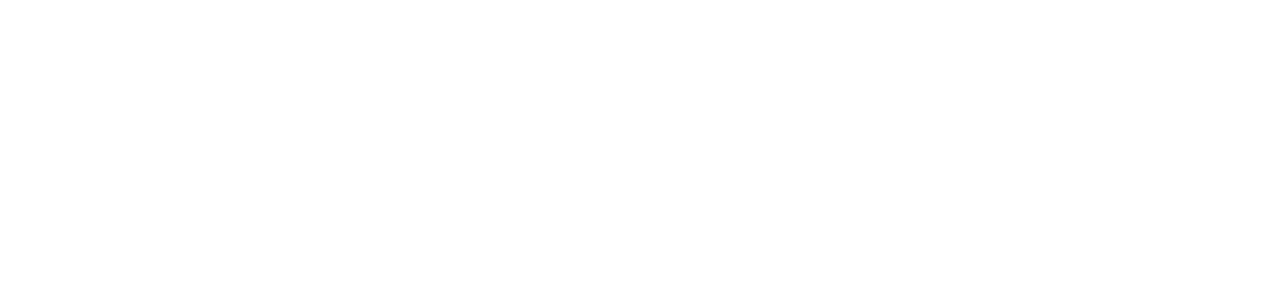
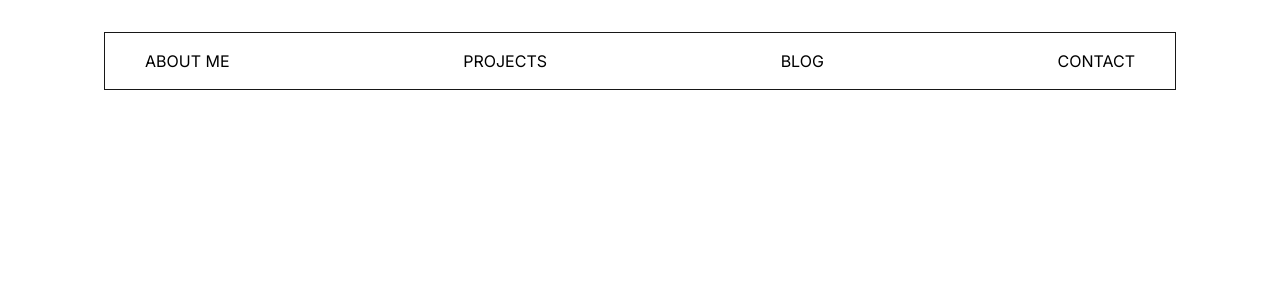
Before and after one commit to abhrajitray77/abhrajit-portfolio, a Next.js app: page / in a window 1280 px wide. Shown: the top 300 px of the page. Built offline with nearby package versions, Linux system fonts and the light colour scheme.

Commit message:
🔼 Added Nav | Added next themes

```diff
--- /dev/null
+++ b/app/Providers.tsx
@@ -0,0 +1,12 @@
+"use client";
+import { ThemeProvider } from "next-themes";
+
+type Props = {};
+
+export const Providers = ({ children }: { children: React.ReactNode }) => {
+	return (
+		<ThemeProvider enableSystem={true} attribute="class">
+			{children}
+		</ThemeProvider>
+	);
+};
--- a/app/layout.tsx
+++ b/app/layout.tsx
@@ -1,22 +1,28 @@
-import type { Metadata } from 'next'
-import { Inter } from 'next/font/google'
-import './globals.css'
+import type { Metadata } from "next";
+import { Inter } from "next/font/google";
+import "./globals.css";
+import Header from "@/components/Header";
 
-const inter = Inter({ subsets: ['latin'] })
+const inter = Inter({ subsets: ["latin"] });
 
 export const metadata: Metadata = {
-  title: 'Create Next App',
-  description: 'Generated by create next app',
-}
+  title: "Abhrajit Ray",
+  description: "Portfolio site of Abhrajit Ray",
+};
 
 export default function RootLayout({
   children,
 }: {
-  children: React.ReactNode
+  children: React.ReactNode;
 }) {
   return (
     <html lang="en">
-      <body className={inter.className}>{children}</body>
+      <body className={inter.className}>
+        <header>
+          <Header />
+        </header>
+        {children}
+      </body>
     </html>
-  )
+  );
 }
--- /dev/null
+++ b/components/Header.tsx
@@ -0,0 +1,14 @@
+import React from "react";
+import DesktopNav from "./Navigation/DesktopNav";
+
+const Header = () => {
+  return (
+    <div className="max-w-6xl mx-auto">
+      <div className="hidden md:block px-10 pt-6 lg:pt-8">
+        <DesktopNav />
+      </div>
+    </div>
+  );
+};
+
+export default Header;
--- /dev/null
+++ b/components/Hero.tsx
@@ -0,0 +1,11 @@
+import React from 'react'
+
+const Hero = () => {
+  return (
+    <div>
+
+    </div>
+  )
+}
+
+export default Hero
--- /dev/null
+++ b/components/Navigation/DesktopNav.tsx
@@ -0,0 +1,24 @@
+import React from 'react'
+
+const DesktopNav = () => {
+  return (
+    <nav className='border-[1px] border-neutral-900 py-4 px-10'>
+        <ul className='flex justify-between space-x-10 uppercase'>
+           <li>
+                About Me
+            </li>
+            <li>
+                Projects
+            </li>
+            <li>
+                Blog
+            </li>
+            <li>
+                Contact
+            </li>
+        </ul>
+    </nav>
+  )
+}
+
+export default DesktopNav
--- a/tailwind.config.ts
+++ b/tailwind.config.ts
@@ -1,6 +1,7 @@
 import type { Config } from 'tailwindcss'
 
 const config: Config = {
+  darkMode: 'class',
   content: [
     './pages/**/*.{js,ts,jsx,tsx,mdx}',
     './components/**/*.{js,ts,jsx,tsx,mdx}',
@@ -11,6 +12,8 @@
 
     },
   },
-  plugins: [],
+  plugins: [
+    require("tailwind-scrollbar")
+  ],
 }
 export default config
```
